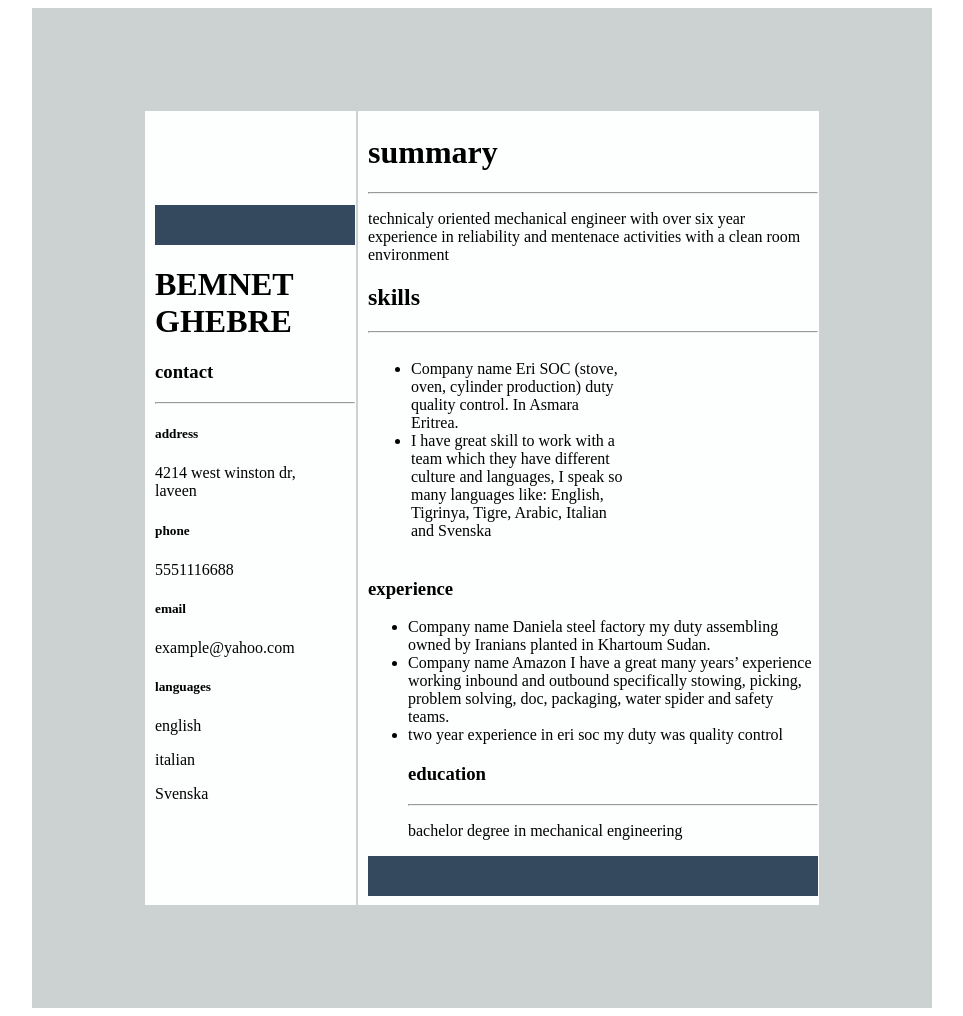
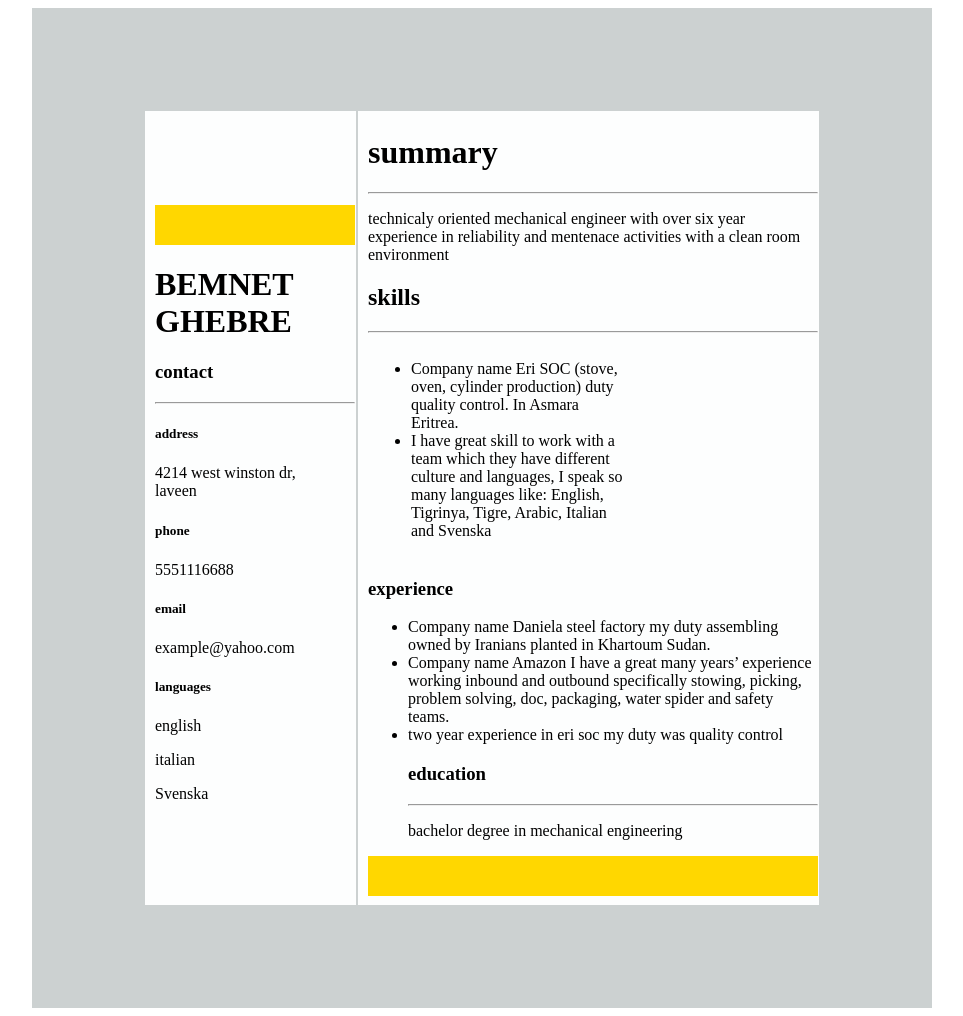
Before and after one commit to bemnetg2/RESUMEEE, a plain HTML site: page index.html in a window 1280 px wide. Shown: the whole page, without its empty margins (158-1121 px from the left). Drawn offline with Linux system fonts and the light colour scheme.

Commit message:
Update index.html

```diff
--- a/index.html
+++ b/index.html
@@ -13,7 +13,7 @@
             <table align="center"
             <tr>
             <td width="200px"height="750"style="padding-left:10px" bgcolor="#fdfefe">
-            <hr size="40px" color="34495e">
+            <hr size="40px" color="ffd700">
             <h1>BEMNET <br>GHEBRE</h1>
             <h3>contact</h3>
             <hr>
@@ -58,7 +58,7 @@
                         <hr>
                         <P>bachelor degree in mechanical engineering</P>
             </ul>
-            <hr size="40px" color="34495e">
+            <hr size="40px" color="ffd700">
 
         </td>
     </tr>
```
